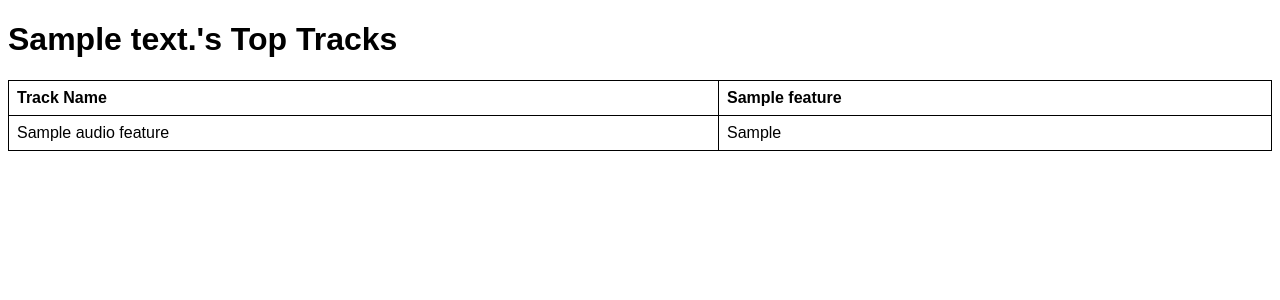
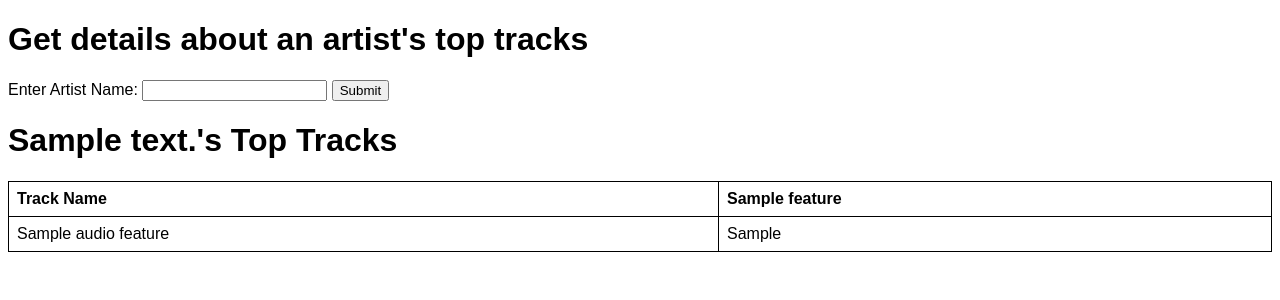
Before and after one commit to davidlpoole/spotify-api-test, a Flask app: template templates/index.html in a window 1280 px wide. Shown: the top 300 px of the page. Run offline with Flask 3, Linux system fonts and the light colour scheme; the template is opened without the code that fills it: most values are stand-ins (such as "Sample title", 1, 10 or a date in 2020).

Commit message:
Search for an artist by name

```diff
--- a/main.py
+++ b/main.py
@@ -1,18 +1,17 @@
-from flask import Flask, render_template
 import os
 import requests
 import time
-
-app = Flask(__name__, static_folder="static")
-
-# Load environment variables from .env file
 from dotenv import load_dotenv
+from flask import Flask, render_template, request
+import bleach
 
 load_dotenv()
 
 # Access environment variables
 CLIENT_ID = os.getenv("CLIENT_ID")
 CLIENT_SECRET = os.getenv("CLIENT_SECRET")
+
+app = Flask(__name__, static_folder="static")
 
 
 def get_access_token(client_id, client_secret):
@@ -41,6 +40,24 @@ def get_access_token(client_id, client_secret):
         return access_token
     else:
         print("Failed to retrieve access token.")
+        return None
+
+
+def get_first_artist(search_term, access_token):
+    url = f"https://api.spotify.com/v1/search"
+    headers = {"Authorization": f"Bearer {access_token}"}
+    params = {"q": search_term, "type": "artist", "limit": 1}
+
+    response = requests.get(url, headers=headers, params=params)
+    if response.status_code == 200:
+        artists = response.json()["artists"]["items"]
+        if artists:
+            return artists[0]["id"]
+        else:
+            print("No artists found.")
+            return None
+    else:
+        print("Failed to retrieve artists.")
         return None
 
 
@@ -92,19 +109,22 @@ def get_audio_features(track_id, access_token):
         return None
 
 
-@app.route("/")
+@app.route("/", methods=["GET", "POST"])
 def index():
-    artist_id = "3F3I57bH1shH7osXaQL1H0"
     access_token = get_access_token(CLIENT_ID, CLIENT_SECRET)
     if access_token:
+        if request.method == "POST":
+            artist_name = bleach.clean(request.form.get("artist_name"))
+            artist_id = get_first_artist(artist_name, access_token)
+        else:
+            artist_id = "3F3I57bH1shH7osXaQL1H0"
+
         artist_details = get_artist_info(artist_id, access_token)
         top_tracks = get_top_tracks(artist_id, access_token)
         desired_features = [
             "Danceability",
             "Energy",
-            "Key",
             "Loudness",
-            "Mode",
             "Speechiness",
             "Acousticness",
             "Instrumentalness",
--- a/templates/index.html
+++ b/templates/index.html
@@ -7,6 +7,13 @@
     <link rel="stylesheet" type="text/css" href="{{ url_for('static', filename='styles.css') }}">
 </head>
 <body>
+    <h1>Get details about an artist's top tracks</h1>
+    <form action="/" method="post">
+        <label for="artist_name">Enter Artist Name:</label>
+        <input type="text" id="artist_name" name="artist_name">
+        <button type="submit">Submit</button>
+    </form>
+
     <h1>{{ artist_details }}'s Top Tracks</h1>
     <table>
         <thead>
```
Also changed, not shown: 2 other files.
